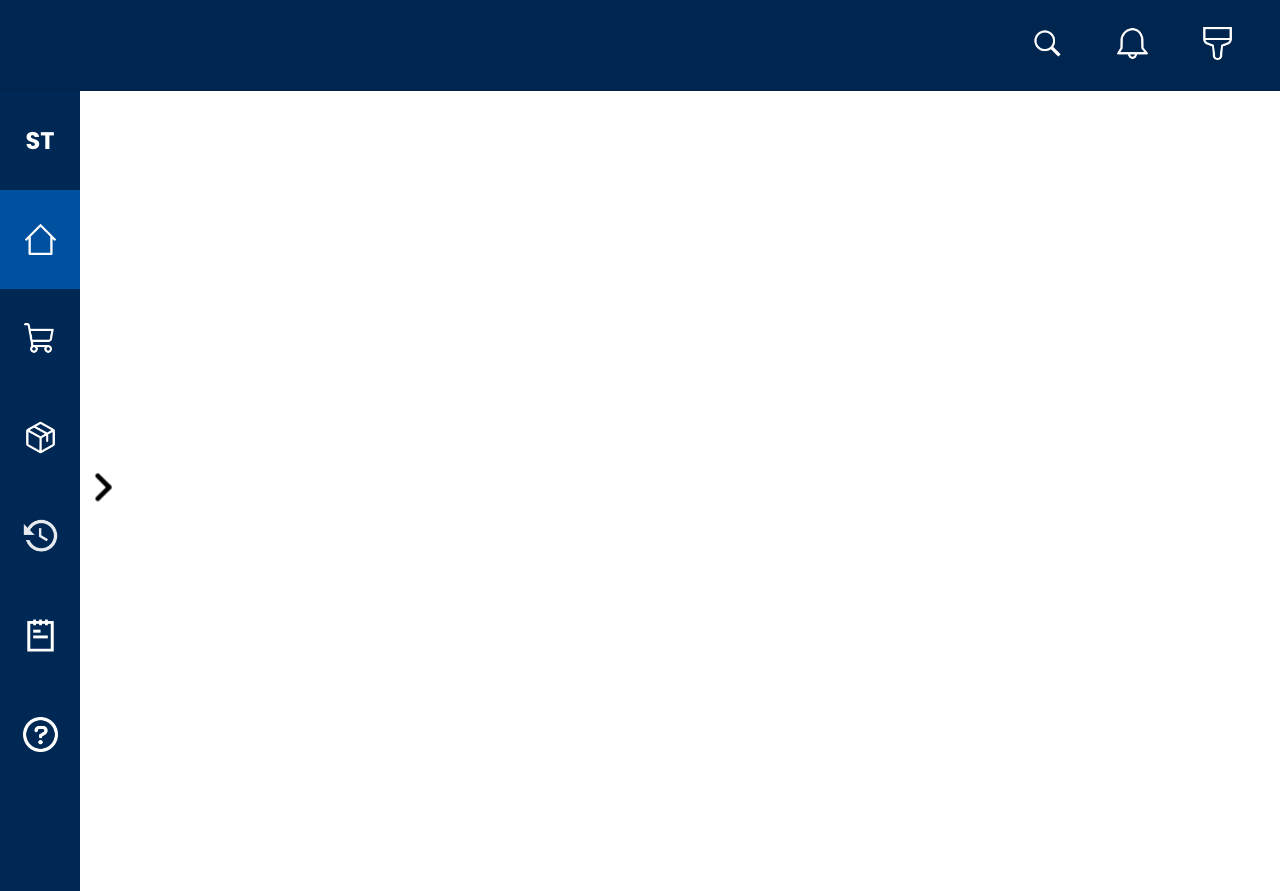
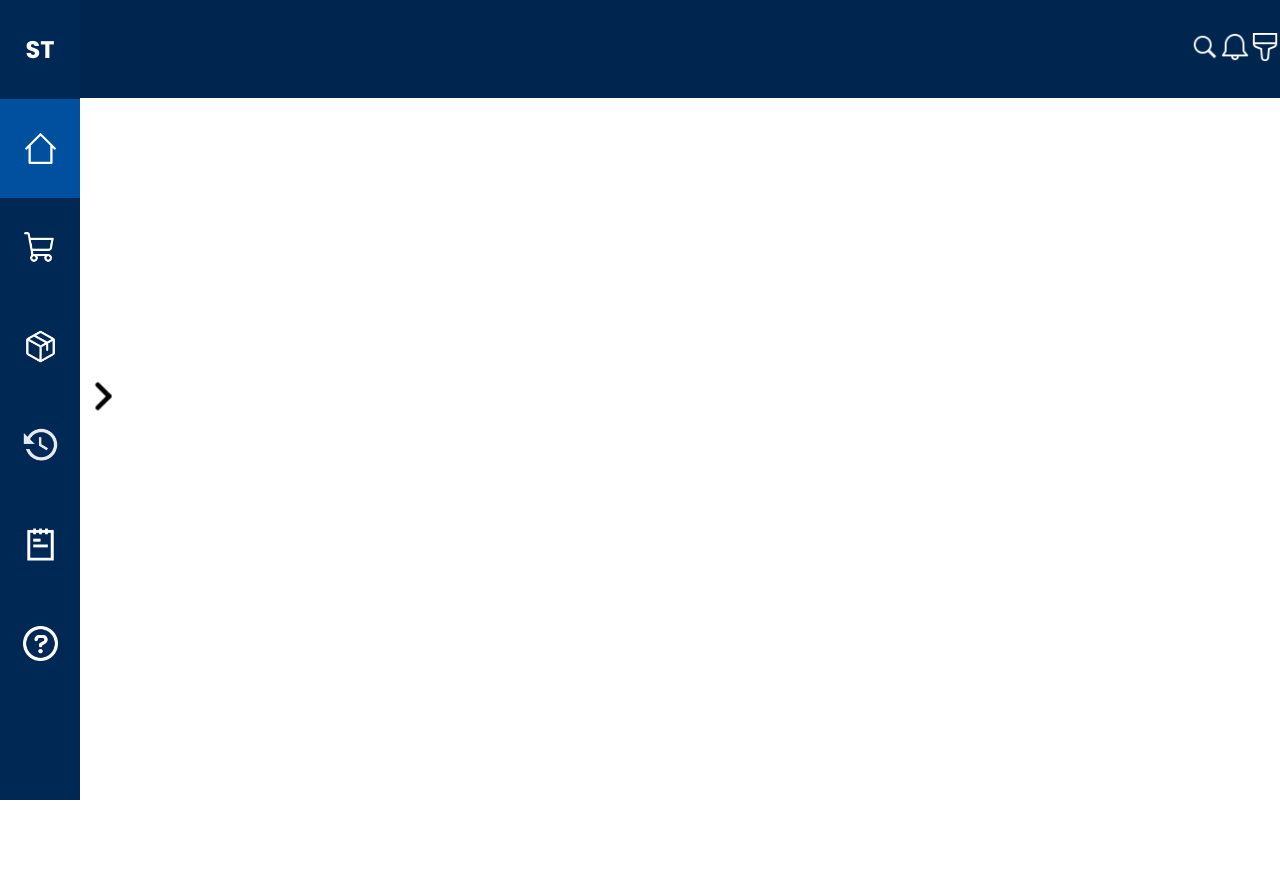
Before and after one commit to luciano-repetti/stocktrack, a Next.js app: page / in a window 1280 px wide. After the commit the page ends 800 px from the top, so only its background shows below. Built offline with nearby package versions, Linux system fonts and the light colour scheme.

Commit message:
[FIX] NavBar and Header superpositions

```diff
--- a/src/components/Header.jsx
+++ b/src/components/Header.jsx
@@ -11,7 +11,7 @@ const Header = () => {
                 <nav className={styles.navigation}>
                     {upperPanel.map((icon) => (
                         <Link href="" key={crypto.randomUUID()}>
-                            <Image width={35} height={35} src={`/icons/${icon}.png`} alt={`Imagen de ${icon}`} />
+                            <Image width={30} height={30} src={`/icons/${icon}.png`} alt={`Imagen de ${icon}`} />
                         </Link>
                     ))}
                 </nav>
--- a/src/styles/modules/Header.module.css
+++ b/src/styles/modules/Header.module.css
@@ -1,3 +1,10 @@
+.header {
+    position: sticky;
+    top: 0;
+    z-index: 5;
+    height: 12svh;
+}
+
 .navigation {
     display: flex;
     align-items: center;
@@ -6,14 +13,14 @@
     position: relative;
     align-items: flex-start;
     justify-content: flex-end;
-    padding: 20px;
 }
 
 .navigation a {
     text-decoration: none;
-    padding: 6px 15px;
+    padding: 2em 0;
+    /* padding: 6px 15px; */
     border-radius: 20px;
-    margin: 0 10px;
+    /* margin: 0 10px; */
     transition: .3s;
 }
 
--- a/src/styles/modules/Nav.module.css
+++ b/src/styles/modules/Nav.module.css
@@ -2,7 +2,9 @@
     display: flex;
     flex-direction: column;
     align-items: center;
-  position: relative;
+    position: absolute;
+    z-index: 10;
+    top: 0;
 
     padding: 2em 0;
     background-color: #002855;
@@ -80,11 +82,13 @@
 }
 
 @keyframes bounce {
+
     0%,
     100% {
         transform: translateX(-25%);
         animation-timing-function: cubic-bezier(0.8, 0, 1, 1);
     }
+
     50% {
         transform: translateX(0);
         animation-timing-function: cubic-bezier(0, 0, 0.2, 1);
@@ -92,11 +96,13 @@
 }
 
 @keyframes bounce_expand {
+
     0%,
     100% {
         transform: translateX(25%);
         animation-timing-function: cubic-bezier(0.8, 0, 1, 1);
     }
+
     50% {
         transform: translateX(0);
         animation-timing-function: cubic-bezier(0, 0, 0.2, 1);
```
Lines whose indentation alone changed are shown as unchanged.
